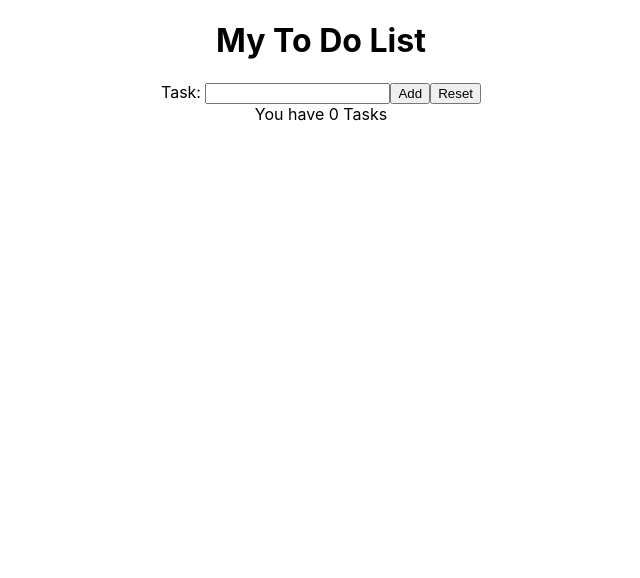
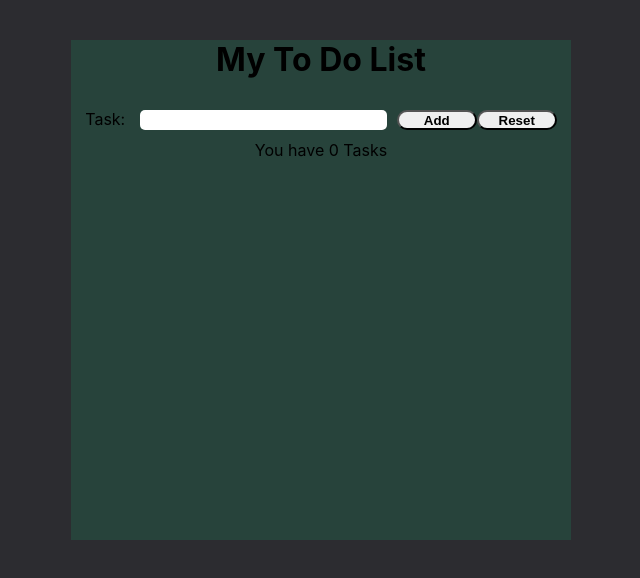
Before and after one commit to mattybwoy/React-ToDo, a React (Create React App) app: page / in a window 1280 px wide. Shown: the top 578 px of the page, without its empty margins (319-959 px from the left). Built offline with nearby package versions, Linux system fonts and the light colour scheme.

Commit message:
CSS improvements

```diff
--- a/src/App.css
+++ b/src/App.css
@@ -1,42 +1,27 @@
-.App {
+body{
+  background-color: rgb(44, 44, 48);
+}
+.App{
   text-align: center;
+  background-color: rgba(0, 255, 149, 0.11);
+  margin: 40px auto;
+  width: 500px;
+  min-height: 500px;
 }
 
-.App-logo {
-  height: 40vmin;
-  pointer-events: none;
+#todo-form input {
+  border: 0;
+  height: 20px;
+  padding: 0 20px;;
+  margin: 10px;
+  font-size: 16px;
+  border-radius: 5px;
 }
 
-@media (prefers-reduced-motion: no-preference) {
-  .App-logo {
-    animation: App-logo-spin infinite 20s linear;
-  }
+#todo-form button{
+  height: 20px;
+  width: 80px;
+  border-radius: 30px;;
+  cursor: pointer;
+  font-weight: bolder;
 }
-
-.App-header {
-  background-color: #282c34;
-  min-height: 100vh;
-  display: flex;
-  flex-direction: column;
-  align-items: center;
-  justify-content: center;
-  font-size: calc(10px + 2vmin);
-  color: white;
-}
-
-.App-link {
-  color: #61dafb;
-}
-
-@keyframes App-logo-spin {
-  from {
-    transform: rotate(0deg);
-  }
-  to {
-    transform: rotate(360deg);
-  }
-}
-
-.crossed-line {
-  text-decoration: line-through;
-}
--- a/src/NoteList.js
+++ b/src/NoteList.js
@@ -34,12 +34,12 @@ this.handleSubmit = this.handleSubmit.bind(this);
 render() {
   return (
     <div className = 'Personal NoteList'>
-    <form onSubmit = {this.handleSubmit}>
+    <form id= 'todo-form' onSubmit = {this.handleSubmit}>
       <label>
         Task: <input type='text' value={this.state.value}onChange = {this.handleChange}/>
       </label>
-      <input type = 'submit' value = 'Add'/ >
-      <input type='button' value='Reset' onClick ={this.resetForm}/>
+      <button type = 'submit'>Add</button>
+      <button type = 'submit' onClick ={this.resetForm}>Reset</button>
       </form>
 
     You have {this.state.todo.length} Tasks
```
